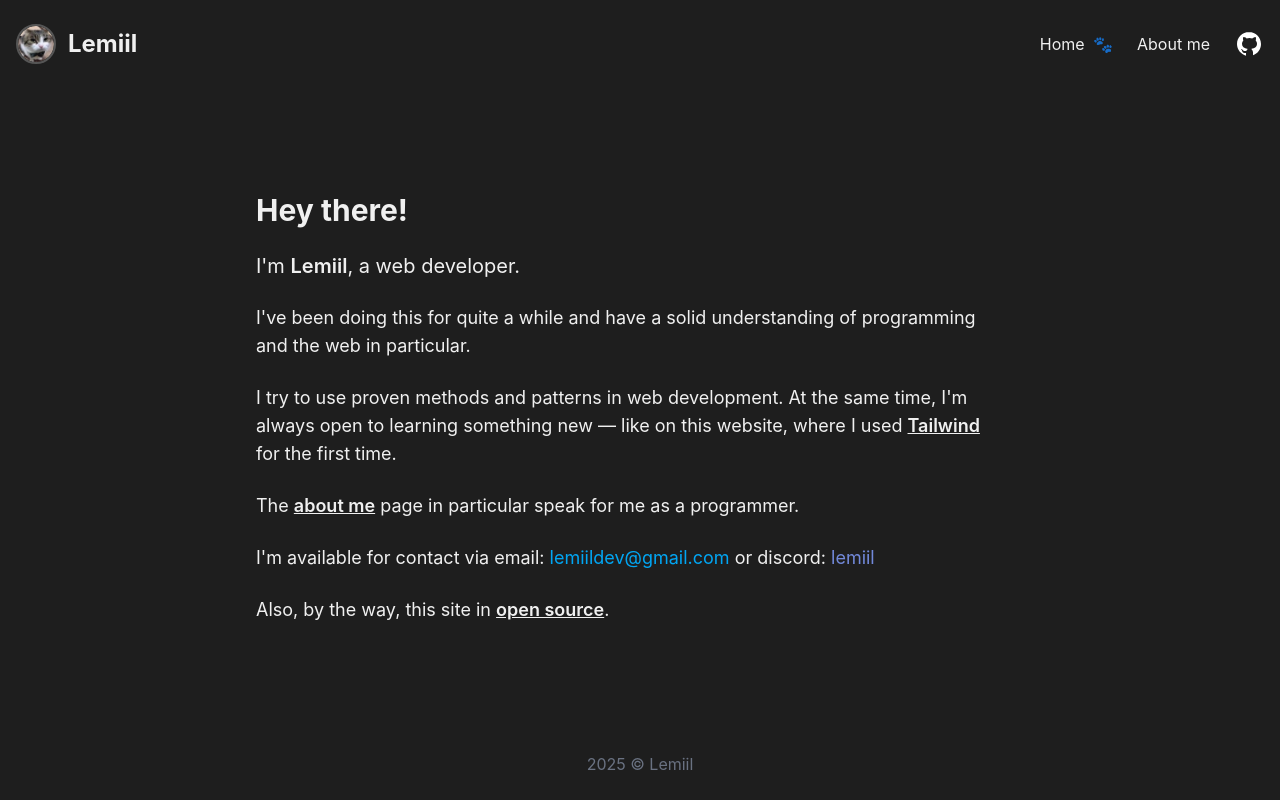
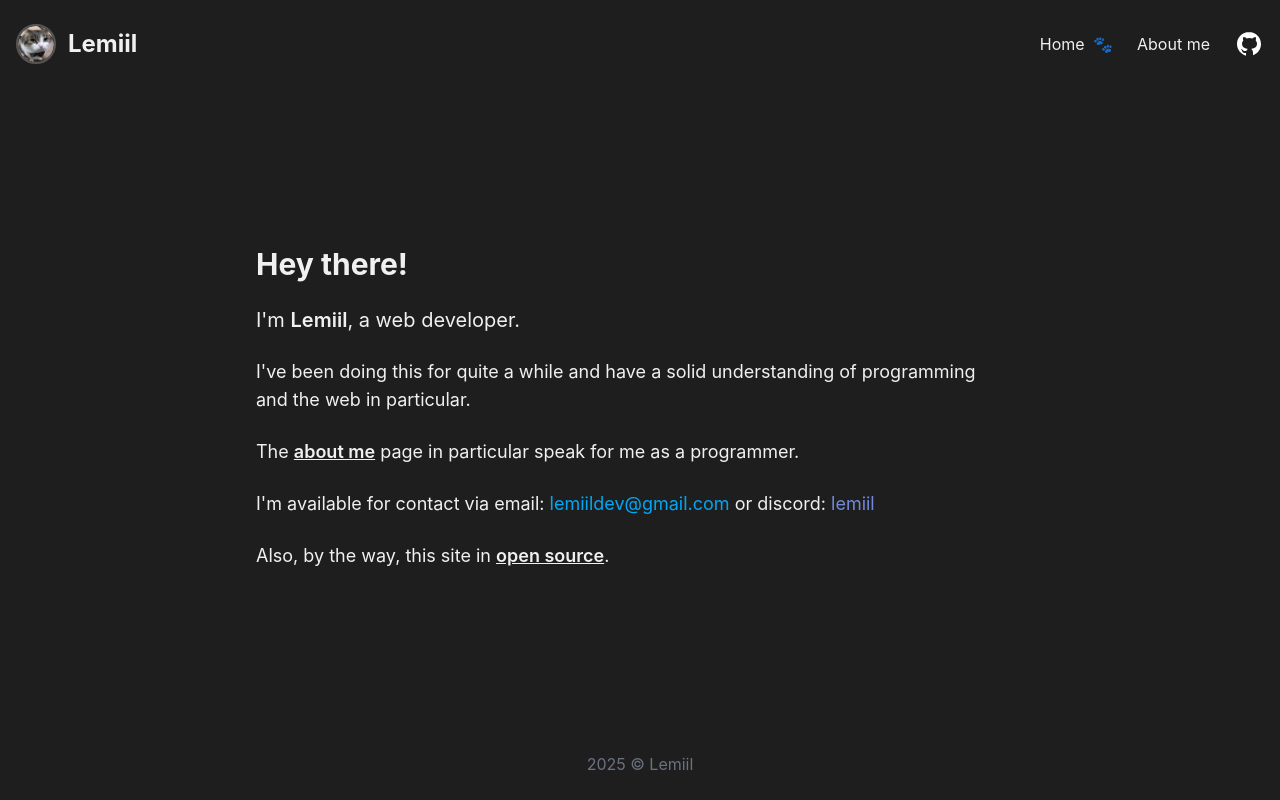
Before and after one commit to lemiil/lemiil-fun, a Vue app: page / in a window 1280 px wide. Built offline with nearby package versions, Linux system fonts and the light colour scheme.

Commit message:
Update Home.vue

```diff
--- a/src/views/Home.vue
+++ b/src/views/Home.vue
@@ -13,15 +13,7 @@ import layout from './Layout.vue';
                     I've been doing this for quite a while and have a solid understanding of programming and the web in
                     particular.
                 </p>
-                <p class="text-lg">
-                    I try to use proven methods and patterns in web
-                    development.
-                    At the same time, I'm always open to learning something
-                    new — like on this website, where I used <a href="https://tailwindcss.com/"
-                        class="font-semibold transition underline">Tailwind</a>
-                    for the first time.
-                </p>
-                <p class="text-lg">The
+                               <p class="text-lg">The
                     <router-link class="font-semibold underline transition" :to="{ name: 'About' }">about
                         me</router-link>
                     page in particular speak for me as a programmer.
```
